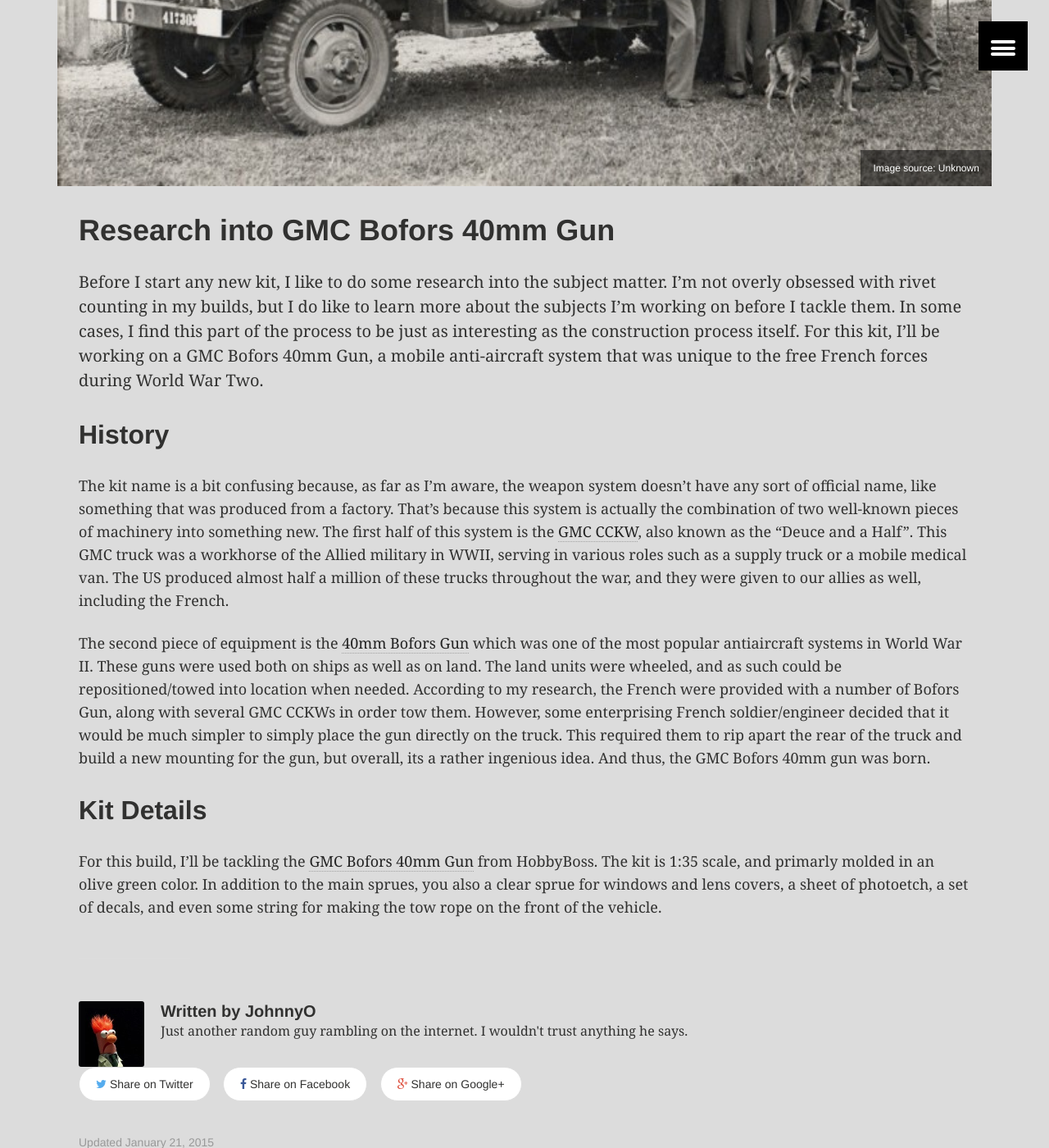
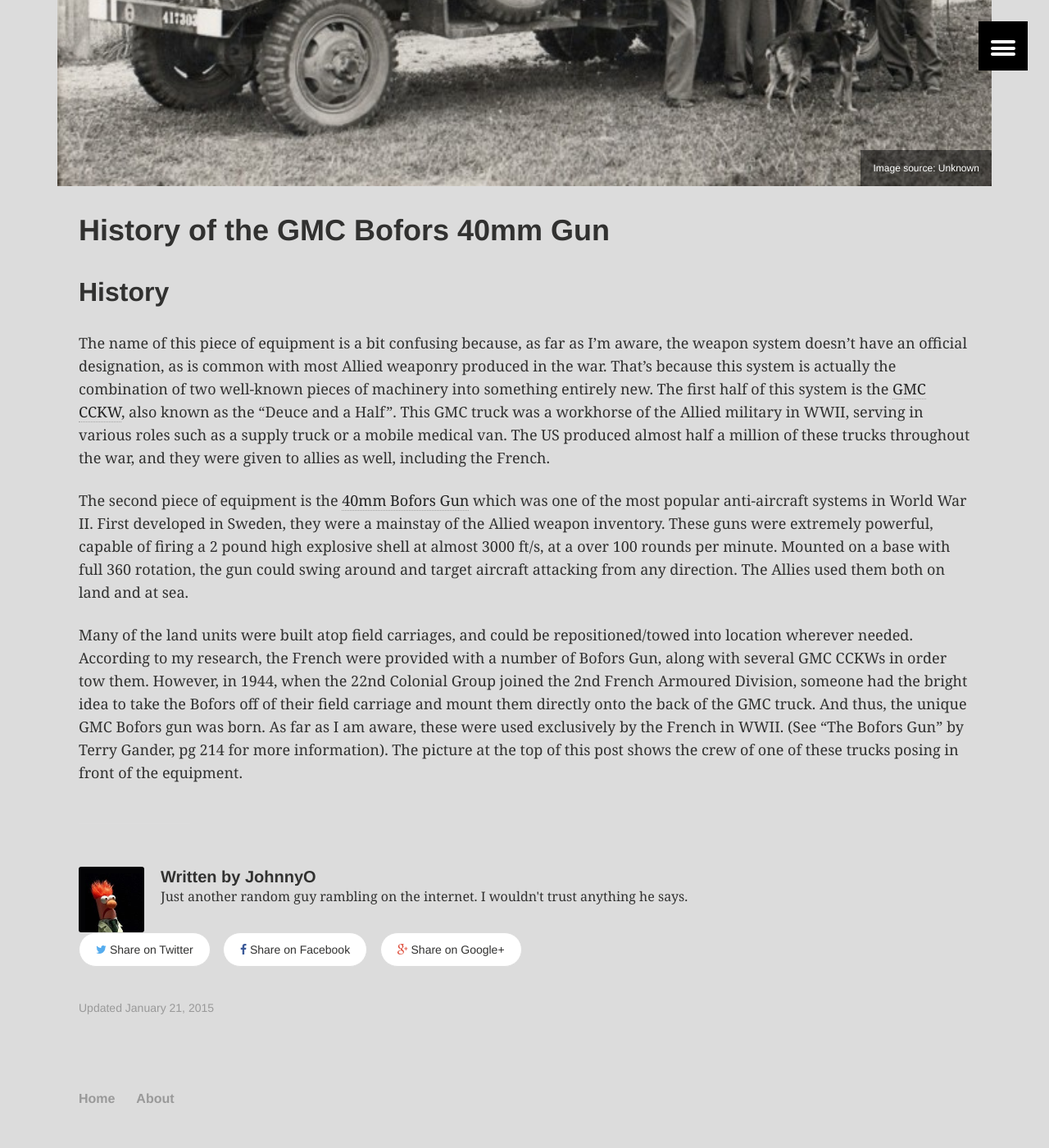
Before and after one commit to JohnnyO/johnnyo.github.com, a Jekyll site: the page built from _posts/2015-01-21-gmc-bofors-part-0.md, in a window 1280 px wide and 1400 px high, scrolled down 721 px. Shown: the whole window at 82% size. Built offline with Jekyll 4.4.1, drawn with Linux system fonts in a browser that asks for light colours.

Commit message:
Updated Article
Focus solely on the history, another post on the scale model

```diff
--- a/_posts/2015-01-21-gmc-bofors-part-0.md
+++ b/_posts/2015-01-21-gmc-bofors-part-0.md
@@ -1,6 +1,6 @@
 ---
 layout: article
-title: Research into GMC Bofors 40mm Gun
+title: History of the GMC Bofors 40mm Gun
 excerpt: "The first step in any project is doing your homework."
 modified: 2015-01-21
 tags: [bofors, gmc, scalemodel, research]
@@ -11,15 +11,10 @@ image:
   credit: Unknown
   creditlink: Unknown
 ---
-Before I start any new kit, I like to do some research into the subject matter.  I'm not overly obsessed with rivet counting  in my builds, but I do like to learn more about the subjects I'm working on before I tackle them.  In some cases, I find this part of the process to be just as interesting as the construction process itself.  For this kit, I'll be working on a GMC Bofors 40mm Gun, a mobile anti-aircraft system that was unique to the free French forces during World War Two.
-
 ## History
 
-The kit name is a bit confusing because, as far as I'm aware, the weapon system doesn't have any sort of official name, like something that was produced from a factory.  That's because this system is actually the combination of two well-known pieces of machinery into something new.  The first half of this system is the [GMC CCKW](http://en.wikipedia.org/wiki/GMC_CCKW), also known as the "Deuce and a Half".  This GMC truck was a workhorse of the Allied military in WWII, serving in various roles such as a supply truck or a mobile medical van.  The US produced almost half a million of these trucks throughout the war, and they were given to our allies as well, including the French.
+The name of this piece of equipment is a bit confusing because, as far as I'm aware, the weapon system doesn't have an official designation, as is common with most Allied  weaponry produced in the war.  That's because this system is actually the combination of two well-known pieces of machinery into something entirely new.  The first half of this system is the [GMC CCKW](http://en.wikipedia.org/wiki/GMC_CCKW), also known as the "Deuce and a Half".  This GMC truck was a workhorse of the Allied military in WWII, serving in various roles such as a supply truck or a mobile medical van.  The US produced almost half a million of these trucks throughout the war, and they were given to allies as well, including the French.
 
-The second piece of equipment is the [40mm Bofors Gun](http://en.wikipedia.org/wiki/Bofors_40_mm_gun) which was one of the most popular antiaircraft systems in World War II.  These guns were used both on ships as well as on land.  The land units were wheeled, and as such could be repositioned/towed into location when needed.   According to my research, the French were provided with a number of Bofors Gun, along with several GMC CCKWs in order tow them.  However, some enterprising French soldier/engineer decided that it would be much simpler to simply place the gun directly on the truck.  This required them to rip apart the rear of the truck and build a new mounting for the gun, but overall, its a rather ingenious idea.  And thus, the GMC Bofors 40mm gun was born.
+The second piece of equipment is the [40mm Bofors Gun](http://en.wikipedia.org/wiki/Bofors_40_mm_gun) which was one of the most popular anti-aircraft systems in World War II.  First developed in Sweden, they were a mainstay of the Allied weapon inventory.  These guns were extremely powerful, capable of firing a 2 pound high explosive shell at almost 3000 ft/s, at a over 100 rounds per minute.  Mounted on a base with full 360 rotation, the gun could swing around and target aircraft attacking from any direction.  The Allies used them both on land and at sea.
 
-
-## Kit Details
-
-For this build, I'll be tackling the [GMC Bofors 40mm Gun](https://www.scalemates.com/products/product.php?id=134606) from HobbyBoss.   The kit is 1:35 scale, and primarly molded in an olive green color.  In addition to the main sprues, you also a clear sprue for windows and lens covers, a sheet of photoetch, a set of decals, and even some string for making the tow rope on the front of the vehicle.
+ Many of the land units were built atop field carriages, and could be repositioned/towed into location wherever needed.   According to my research, the French were provided with a number of Bofors Gun, along with several GMC CCKWs in order tow them.  However, in 1944, when the 22nd Colonial Group joined the 2nd French Armoured Division, someone had the bright idea to take the Bofors off of their field carriage and mount them directly onto the back of the GMC truck.  And thus, the unique GMC Bofors gun was born.  As far as I am aware, these were used exclusively by the French in WWII.   (See "The Bofors Gun" by Terry Gander, pg 214 for more information).  The picture at the top of this post shows the crew of one of these trucks posing in front of the equipment.
```
Also changed, not shown: 1 other file.
